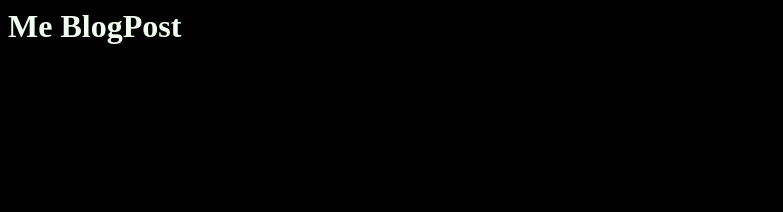
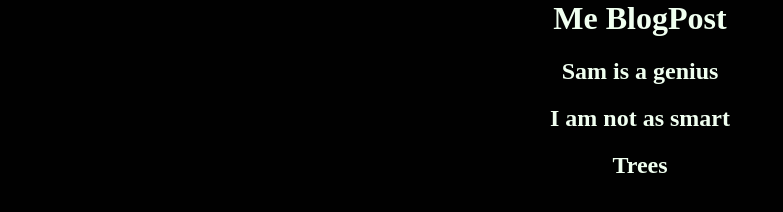
Before and after one commit to staten-island-tech/css-blogpost-project-Shenixx, a plain HTML site: page index.html in a window 1280 px wide. Shown: the whole page, without its empty margins (0-783 px from the left). Drawn offline with Linux system fonts and the light colour scheme.

Commit message:
asdasdsa

```diff
--- a/index.html
+++ b/index.html
@@ -7,8 +7,12 @@
   </head>
 
   <body>
-    <h1 class="maincolor">Me BlogPost</h1>
+    <h1 class="White">Me BlogPost</h1>
 
+    <h2 class="White">Sam is a genius</h2>
 
+    <h2 class="White">I am not as smart</h2>
+
+    <h2 class="White">Trees</h2>
   </body>
 </html>
--- a/style.css
+++ b/style.css
@@ -1,15 +1,21 @@
 body{
     background-color: rgb(1,1,1);
+    text-align: center;
+    margin: 0 auto;
 }
 
-.maincolor{
+.White{
     color: rgb(240, 255, 240)
 }
 
-.subcolor{
+.Red{
     color: rgb(219, 0, 0)
 }
 
-.legcolor{
+.Blue{
     color: rgb(173, 216, 230)
 }
+
+a{
+    display: block;
+}
```
